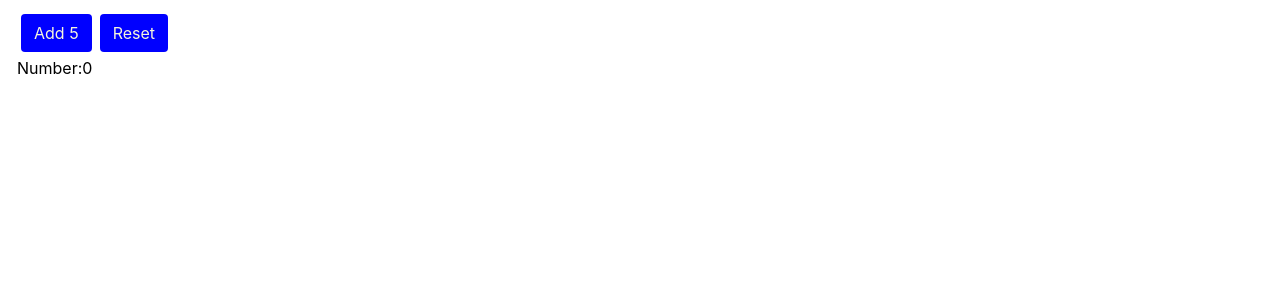
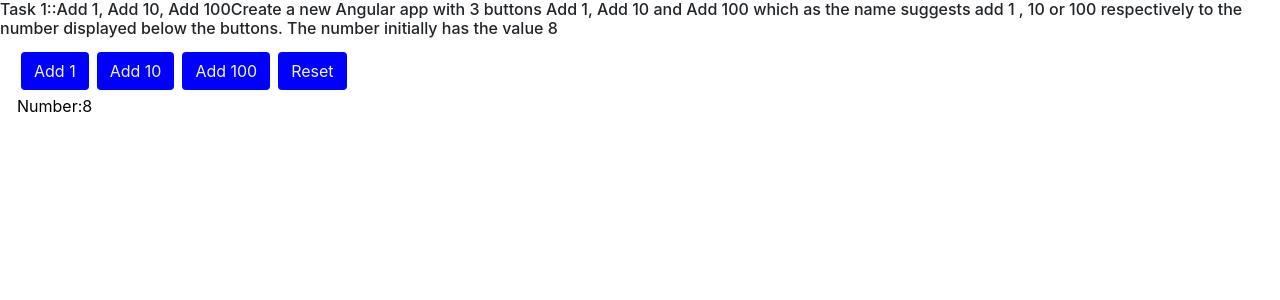
Before and after one commit to SurbhiBisarwal/welcome, an Angular app: page / in a window 1280 px wide. Shown: the top 300 px of the page. Built offline with nearby package versions, Linux system fonts and the light colour scheme.

Commit message:
Task 1 Button, click and function

```diff
--- a/src/app/app.component.html
+++ b/src/app/app.component.html
@@ -1,5 +1,14 @@
+<h6>
+  Task 1::Add 1, Add 10, Add 100Create a new Angular app with 3 buttons Add 1,
+  Add 10 and Add 100 which as the name suggests add 1 , 10 or 100 respectively
+  to the number displayed below the buttons. The number initially has the value
+  8
+</h6>
 <div class="container">
-  <button class="btn m-1" (click)="add5()">Add 5</button>
+  <button class="btn m-1" (click)="add1()">Add 1</button>
+  <button class="btn m-1" (click)="add10()">Add 10</button>
+  <button class="btn m-1" (click)="add100()">Add 100</button>
   <button class="btn m-1" (click)="reset()">Reset</button>
+
   <div class="dark-text">Number:{{ num }}</div>
 </div>
--- a/src/app/app.component.ts
+++ b/src/app/app.component.ts
@@ -6,9 +6,15 @@ import { Component } from "@angular/core";
   styleUrls: ["./app.component.scss"],
 })
 export class AppComponent {
-  num: Number = 0;
-  add5(): void {
-    this.num = this.num + 5;
+  num: Number = 8;
+  add1(): void {
+    this.num = this.num + 1;
+  }
+  add10(): void {
+    this.num = this.num + 10;
+  }
+  add100(): void {
+    this.num = this.num + 100;
   }
   reset(): void {
     this.num = 0;
```
